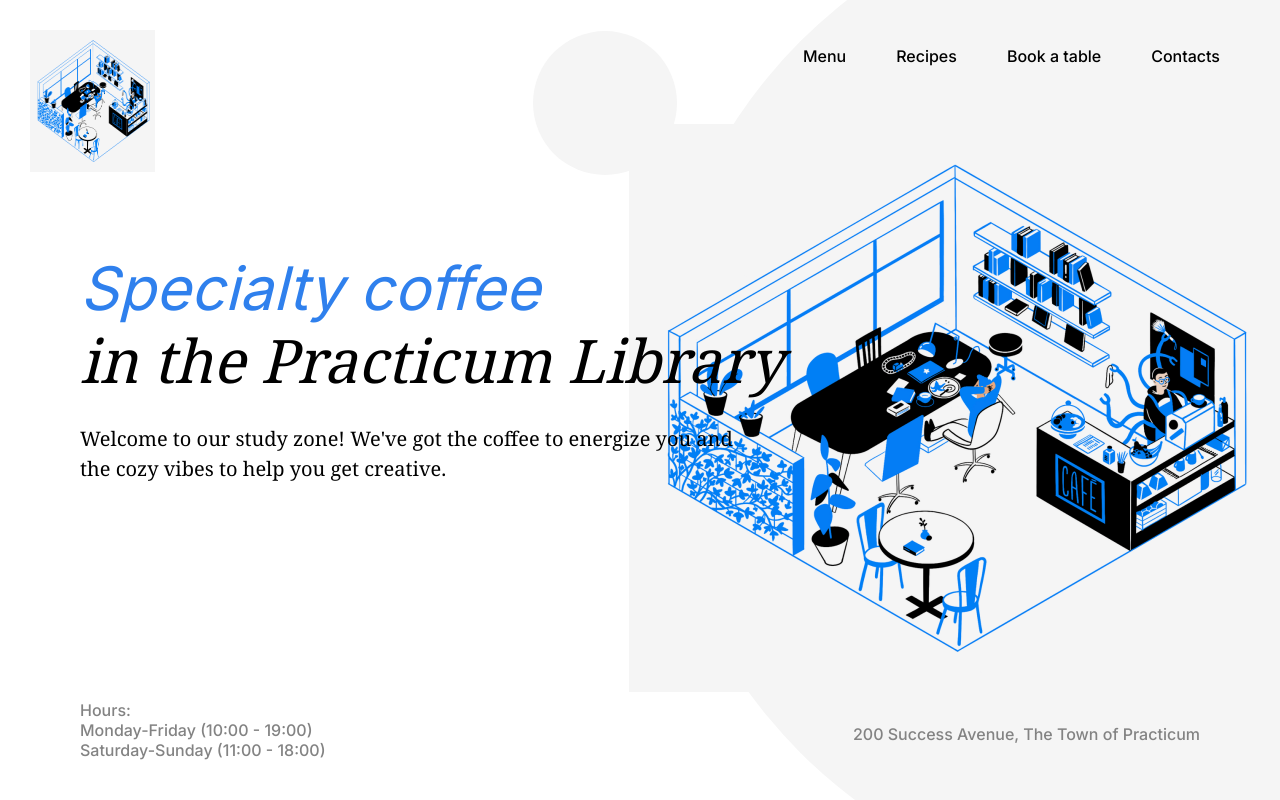
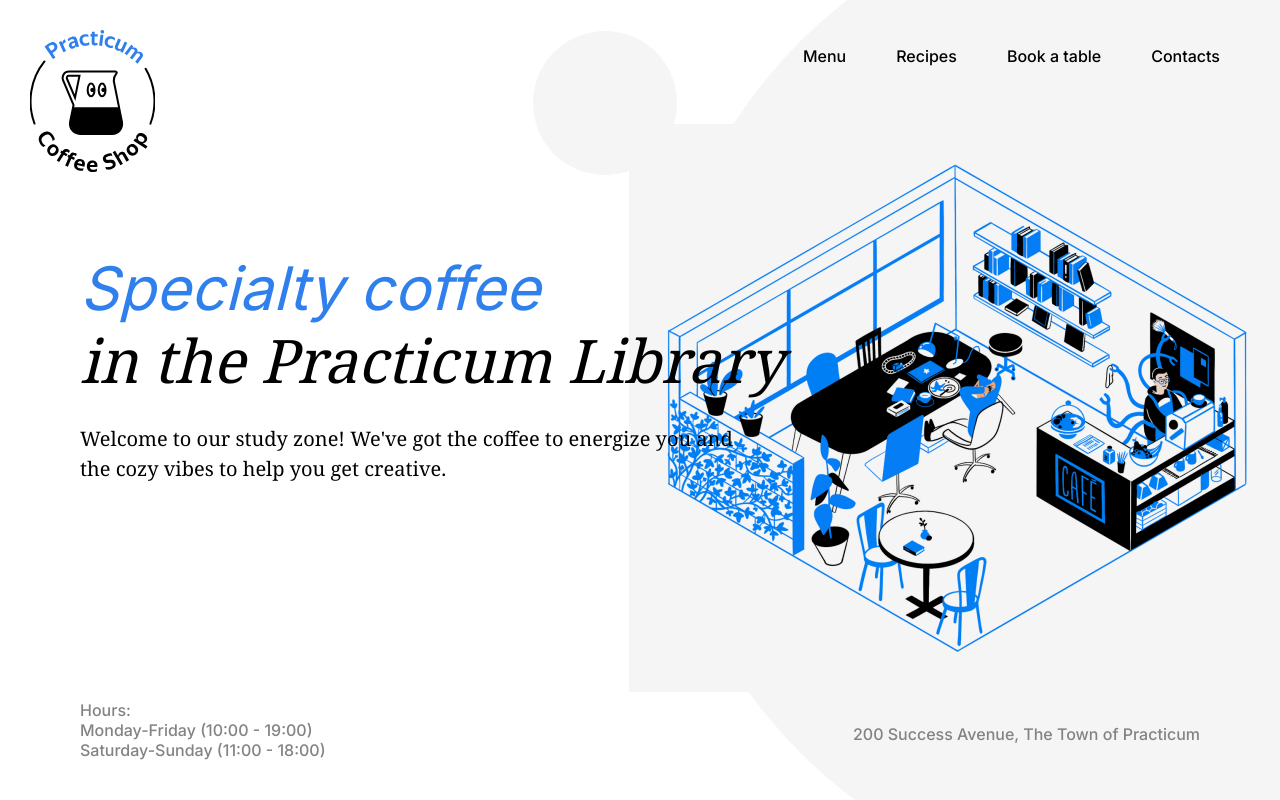
Before and after one commit to JordanLayne/se_project_coffeeshop, a plain HTML site: page index.html in a window 1280 px wide. Shown: the top 800 px of the page. Drawn offline with Linux system fonts and the light colour scheme; files whose address does not match are found by name.

Commit message:
Project 2

```diff
--- a/index.html
+++ b/index.html
@@ -29,7 +29,7 @@
 
                 alt="Practicum Coffee shop logo"
                 class="logo"
-                src="./images/inside_coffee_shop.png"
+                src="./images/logo_coffee_shop.svg"
                 />
                 <ul class="nav__links">
                     <li>
@@ -55,7 +55,7 @@
             <p class="header__description">Welcome to our study zone! We've got the coffee to energize you and the cozy vibes to help you get creative.
             </p>
             <img
-            src="../images/inside_coffee_shop.png"
+            src="./images/inside_coffee_shop.png"
             alt="Illustration 'Inside the Library'"
             class="header__image"
             />
```
